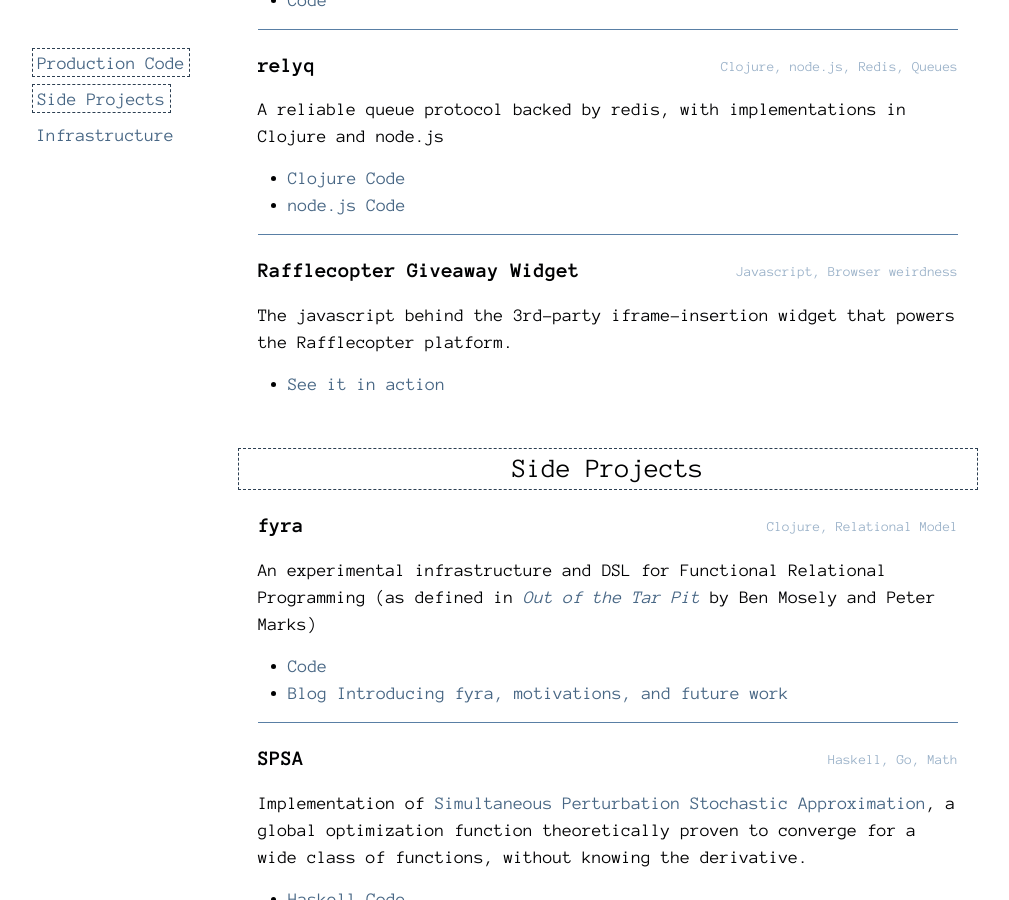
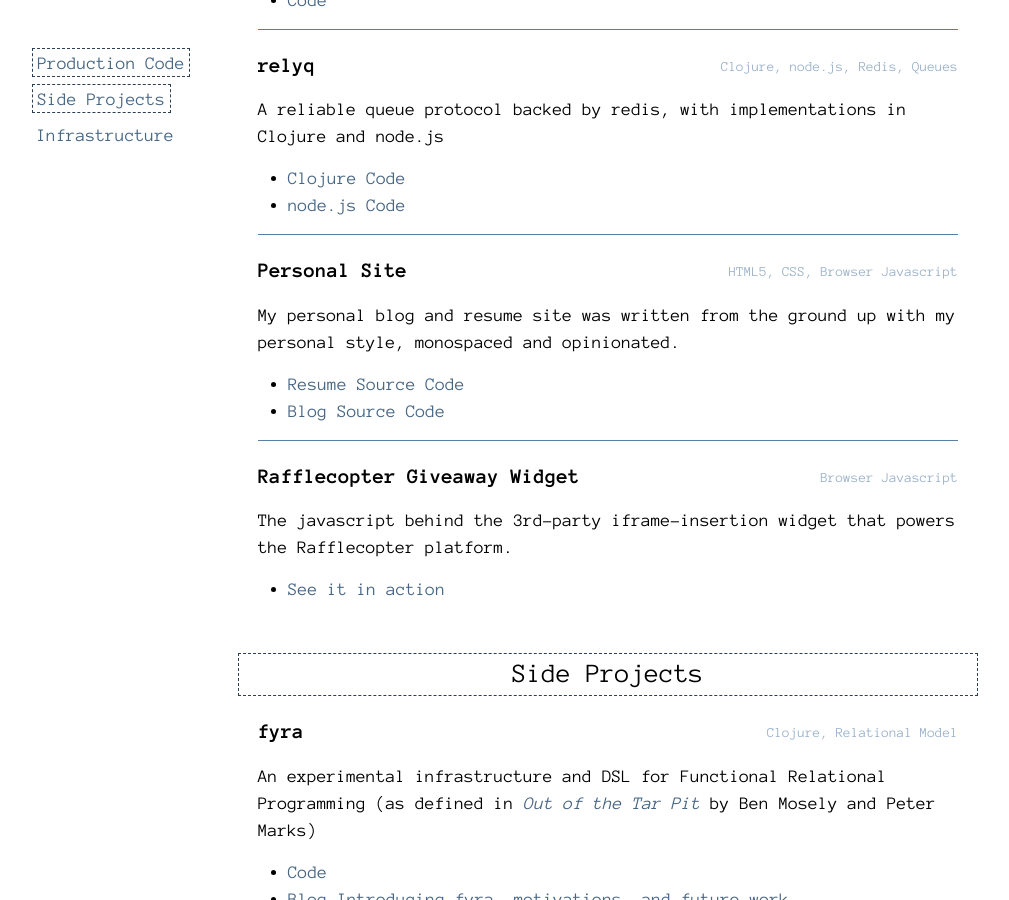
Before and after one commit to yanatan16/joneisen.works, a Jekyll site: the page built from portfolio.html, in a window 1280 px wide and 900 px high, scrolled down 585 px. Shown: the whole window, without its empty margins (32-1041 px from the left). Built offline with Jekyll 4.4.1, drawn with Linux system fonts in a browser that asks for light colours; nearby versions of some CDN libraries.

Commit message:
Add personal site to portfolio

```diff
--- a/_data/portfolio.yaml
+++ b/_data/portfolio.yaml
@@ -27,8 +27,19 @@
       href: https://github.com/Rafflecopter/node-relyq
       text: node.js Code
 
+  - title: Personal Site
+    technologies: HTML5, CSS, Browser Javascript
+    content: My personal blog and resume site was written from the ground up with my personal style, monospaced and opinionated.
+    links:
+    - class: code
+      href: https://github.com/yanatan16/joneisen.works
+      text: Resume Source Code
+    - class: code
+      href: https://github.com/yanatan16/yanatan16.github.io
+      text: Blog Source Code
+
   - title: Rafflecopter Giveaway Widget
-    technologies: Javascript, Browser weirdness
+    technologies: Browser Javascript
     content: The javascript behind the 3rd-party iframe-insertion widget that powers the Rafflecopter platform.
     links:
       - class: live
```
